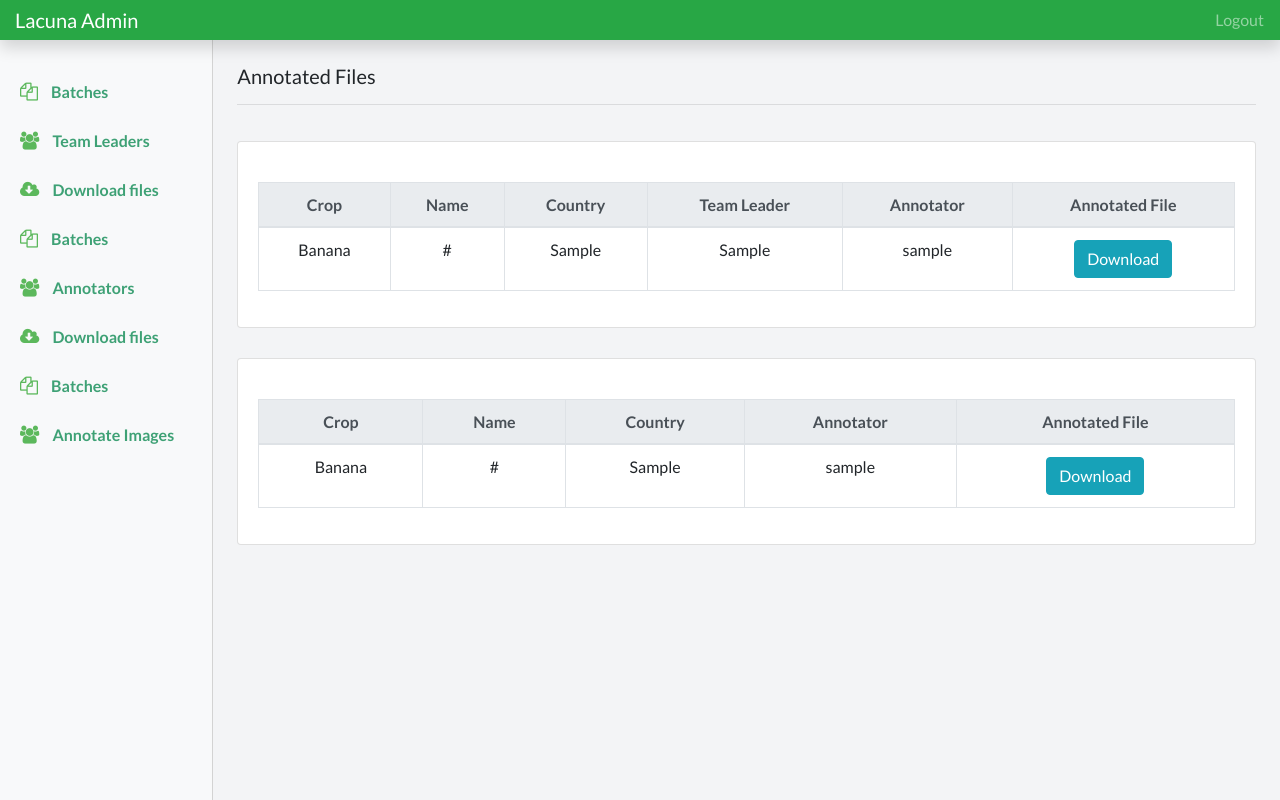
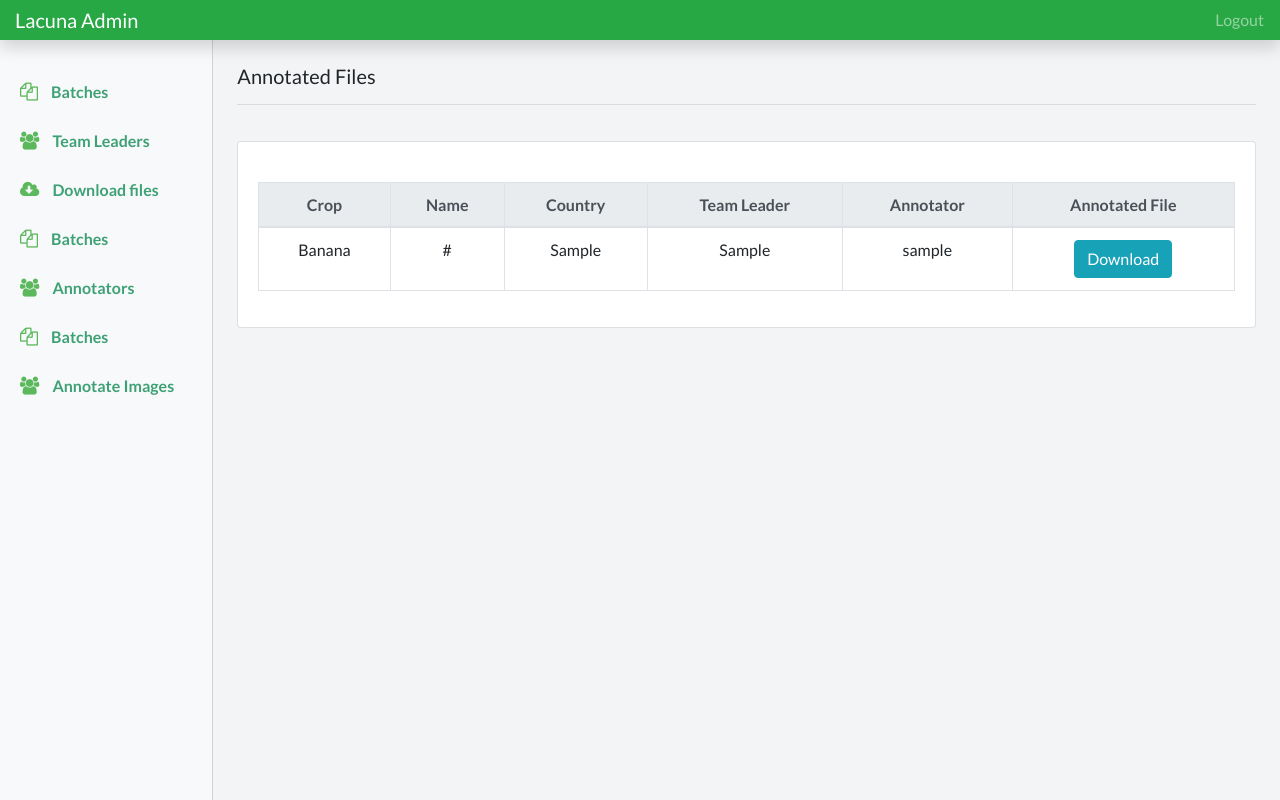
Before and after one commit to chodry/Lacuna-Image-Annotator-Web-System, a Django app: page /downl/ in a window 1280 px wide. Run offline with Django 3.2, Linux system fonts and the light colour scheme; a user stored in the database is signed in; tables that the repository leaves empty hold one stand-in row (values such as "Sample post"); some libraries are stand-ins or nearby versions.

Commit message:
final app changes

```diff
--- a/templates/annotators_home.html
+++ b/templates/annotators_home.html
@@ -81,7 +81,6 @@
                               <th>Crop</th>
                               <th>Name</th>
                               <th>Country</th>
-                              <th>Uploaded on</th>
                               <th>Annotator</th>
                             </tr>
                           </thead>
@@ -92,7 +91,6 @@
                               <td>{{ upload.crop }}</td>
                               <td>{{ upload.url }}</td>
                               <td>{{ upload.country }}</td>
-                              <td>{{ upload.last_updated }}</td>
                               <td>{{ upload.assigned }}</td>
 <!--                              <td><a href="" class="btn btn-info btn-sm">Assign Batches</a></td>-->
                             </tr>
--- a/templates/base.html
+++ b/templates/base.html
@@ -63,10 +63,10 @@
                 <i class="fa fa-users"></i>
                 <a href="{% url 'annotators_list' %}">Annotators</a>
               </div>
-              <div class="side__link">
-                <i class="fa fa-cloud-download"></i>
-                <a href="{% url 'downloads' %}" id="download" onclick="openDownload()">Download files</a>
-              </div>
+<!--              <div class="side__link">-->
+<!--                <i class="fa fa-cloud-download"></i>-->
+<!--                <a href="{% url 'downloads' %}" id="download" onclick="openDownload()">Download files</a>-->
+<!--              </div>-->
               {% endif %}
 
               {% if request.user.is_annotator %}
--- a/templates/download.html
+++ b/templates/download.html
@@ -2,10 +2,11 @@
 {% block content %}
 
 <div id="dash">
+
+
+    {% if request.user.is_admin %}
     <h5 style="margin-top:20px">Annotated Files</h5>
     <hr>
-
-    {% if request.user.is_admin %}
     <div class="row">
       <div class="col-sm-12">
         <div class="card">
@@ -47,46 +48,6 @@
       </div>
     </div>
     {% endif %}
-    {% if request.user.is_leader %}
-    <div class="row">
-      <div class="col-sm-12">
-        <div class="card">
-          <div class="card-body">
-               <div id="tables">
-                  <table class="table table-bordered table_annotator">
-                      <thead class="thead-light">
-                        <tr>
-                          <th>Crop</th>
-                          <th>Name</th>
-                          <th>Country</th>
-                          <th>Annotator</th>
-                          <th>Annotated File</th>
-                        </tr>
-                      </thead>
-                      <tbody>
-
-                        {% for upload in uploads %}
-                        {% if upload.is_annotated %}
-                        <tr>
-                          <td>{{ upload.crop }}</td>
-                          <td>{{ upload.url }}</td>
-                          <td>{{ upload.country }}</td>
-                          <td>{{ upload.assigned }}</td>
-                          <td><a href="{{ upload.annotatorUpload.url }}" download="{{ upload.annotatorUpload.url }}" class="btn btn-info">Download</a></td>
-
-    <!--                              <td><a href="" class="btn btn-info btn-sm">Assign Batches</a></td>-->
-                        </tr>
-                        {% endif %}
-                        {% endfor %}
-
-                      </tbody>
-                  </table>
-               </div>
-          </div>
-        </div>
-      </div>
-    </div>
-    {% endif %}
 
 </div>
 
--- a/templates/upload_list.html
+++ b/templates/upload_list.html
@@ -115,8 +115,8 @@
                               <th>Crop</th>
                               <th>Name</th>
                               <th>Country</th>
-                              <th>Uploaded on</th>
                               <th>Annotator</th>
+                              <th>Download Json file</th>
                             </tr>
                           </thead>
                           <tbody>
@@ -126,8 +126,9 @@
                               <td>{{ upload.crop }}</td>
                               <td>{{ upload.url }}</td>
                               <td>{{ upload.country }}</td>
-                              <td>{{ upload.last_updated }}</td>
                               <td>{{ upload.assigned }}</td>
+                              <td><a href="{{ upload.annotatorUpload.url }}" download="{{ upload.annotatorUpload.url }}" class="btn btn-info">Download</a></td>
+
 <!--                              <td><a href="" class="btn btn-info btn-sm">Assign Batches</a></td>-->
                             </tr>
                             {% endif %}
```
Also changed, not shown: media_cdn/matty_8Jul2021_9h22m.json (added, +1 -0 lines), lacuna/migrations/0001_initial.py (added), lacuna/migrations/0002_auto_20210715_1146.py (added), lacuna/migrations/0003_auto_20210715_1206.py (added), lacuna/migrations/0004_upload_last_updated.py (added).
